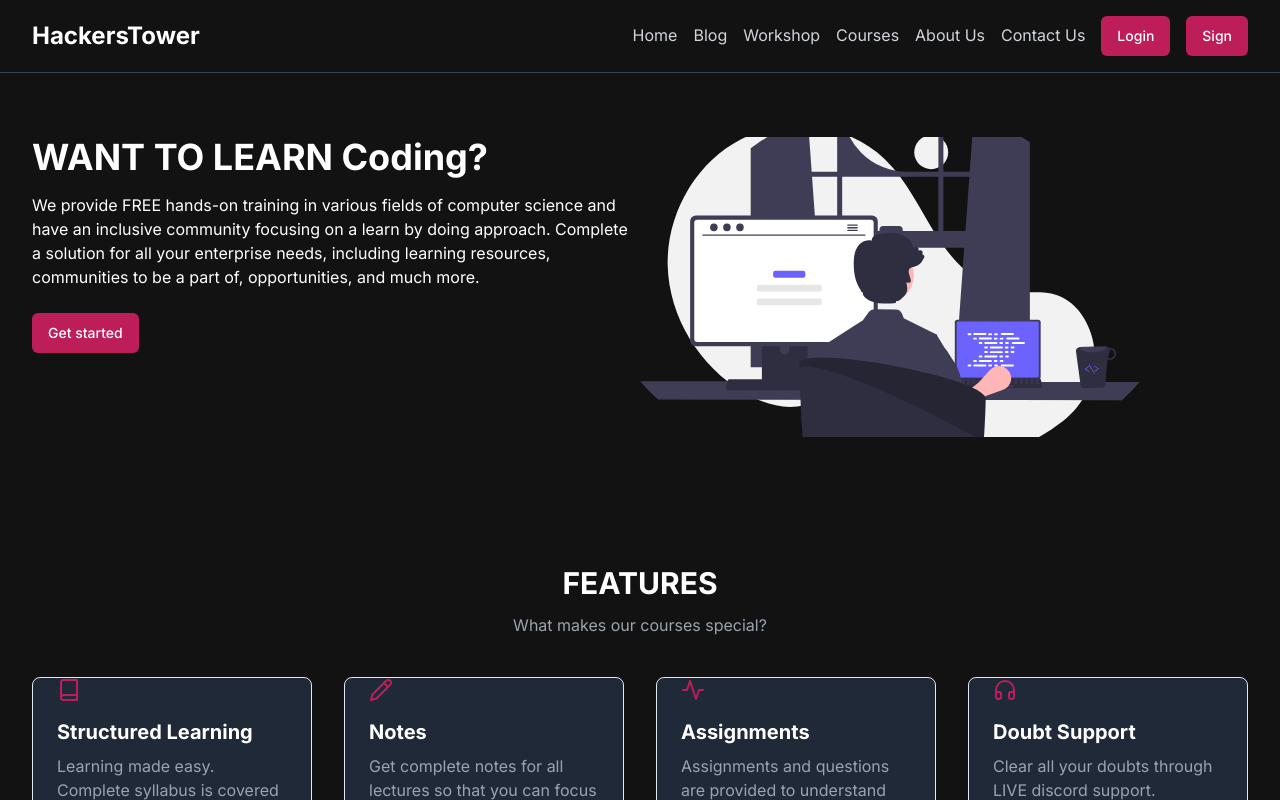
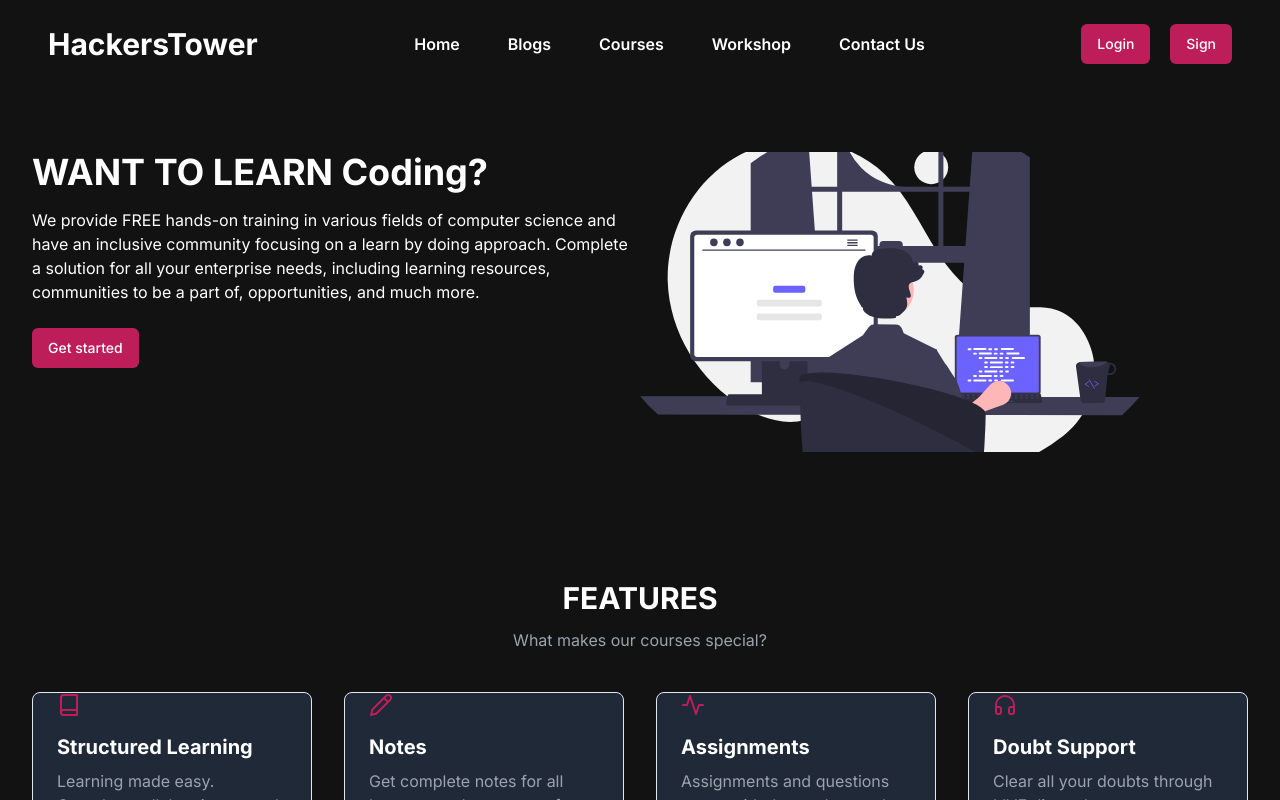
Before and after one commit to HackersTower/hackerstower24, a Next.js app: page / in a window 1280 px wide. Shown: the top 800 px of the page. Built offline with nearby package versions, Linux system fonts and the light colour scheme; no server answers.

Commit message:
feat:[Add auth]

```diff
--- a/package.json
+++ b/package.json
@@ -9,6 +9,7 @@
     "lint": "next lint"
   },
   "dependencies": {
+    "@clerk/nextjs": "^4.30.0",
     "@radix-ui/react-slot": "^1.0.2",
     "class-variance-authority": "^0.7.0",
     "clsx": "^2.1.0",
--- a/src/app/layout.tsx
+++ b/src/app/layout.tsx
@@ -1,6 +1,7 @@
 import type { Metadata } from "next";
 import { Inter } from "next/font/google";
 import "./globals.css";
+import { ClerkProvider } from '@clerk/nextjs'
 import Navbar from "@/components/Navbar";
 import Footer from "@/components/Footer";
 const inter = Inter({ subsets: ["latin"] });
@@ -16,6 +17,7 @@ export default function RootLayout({
   children: React.ReactNode;
 }>) {
   return (
+    <ClerkProvider>
     <html lang="en">
       <body className={inter.className}>
 
@@ -23,5 +25,6 @@ export default function RootLayout({
         <Footer/>
         </body>
     </html>
+    </ClerkProvider>
   );
 }
--- /dev/null
+++ b/src/app/sign-in/[[...sign-in]]/page.tsx
@@ -0,0 +1,9 @@
+import { SignIn } from "@clerk/nextjs";
+ // loginin
+export default function Page() {
+  return(
+    <div className="h-screen bg-[#121212]  flex justify-center items-center">
+    <SignIn path="/sign-in" />
+    </div>
+  );
+}
--- /dev/null
+++ b/src/app/sign-up/[[...sign-up]]/page.tsx
@@ -0,0 +1,10 @@
+import { SignUp } from "@clerk/nextjs";
+ // signup
+export default function Page() {
+
+  return(
+    <div className="h-screen bg-[#121212]  flex justify-center items-center">
+    <SignUp path="/sign-up" />
+    </div>
+  )
+}
--- a/src/components/Navbar.tsx
+++ b/src/components/Navbar.tsx
@@ -1,61 +1,131 @@
 import React from 'react'
 import Link from 'next/link'
 import { Button } from './ui/button'
+import {
+  ClerkProvider,
+  SignedIn,
+  SignedOut,
+  SignInButton,
+  UserButton,
+} from "@clerk/nextjs";
+import { auth, currentUser } from "@clerk/nextjs/server";
+
 const Navbar = () => {
+  const { userId } = auth();
   return (
-<div className='bg-[#121212] text-white '>
-    <nav className="py-4 px-8 flex lg:flex-row flex-col  justify-between items-center border-b border-gray-700">
-    <span className="text-2xl font-bold cursor-pointer"> <Link className='text-white' href="/">HackersTower </Link></span>
-    <div className="space-x-4">
-      <Link className="text-gray-300 hover:text-white" href="#">
+    <>
+    <>
+
+  <div className="flex flex-wrap place-items-center">
+    <section className="relative mx-auto">
+
+      <nav className="flex justify-between bg-[#121212] text-white w-screen">
+        <div className="px-5 xl:px-12 py-6 flex w-full items-center">
+          <a className="text-3xl font-bold font-heading" href="#">
+            {/* <img class="h-9" src="logo.png" alt="logo"> */}
+            HackersTower
+          </a>
+          {/* Nav Links */}
+          <ul className="hidden md:flex px-4 mx-auto font-semibold font-heading space-x-12">
+            <li>
+              <Link className="hover:text-gray-200" href="/">
                 Home
               </Link>
-      <Link className="text-gray-300 hover:text-white" href="#">
-        Blog
+            </li>
+            <li>
+              <Link className="hover:text-gray-200" href="/blogs">
+               Blogs
               </Link>
-      <Link className="text-gray-300 hover:text-white" href="#">
+            </li>
+            <li>
+              <Link className="hover:text-gray-200" href="/courses">
+               Courses
+              </Link>
+            </li>
+            <li>
+              <Link className="hover:text-gray-200" href="/workshop">
+
         Workshop
               </Link>
-      <Link className="text-gray-300 hover:text-white" href="#">
-        Courses
-      </Link>
-      <Link className="text-gray-300 hover:text-white" href="#">
-        About Us
-      </Link>
-      <Link className="text-gray-300 hover:text-white" href="#">
+            </li>
+            <li>
+              <Link className="hover:text-gray-200" href="/contact">
                 Contact Us
               </Link>
-      <Link href="/login">
+            </li>
+          </ul>
+
+          <div className="hidden xl:flex items-center space-x-5">
+
+
+          {userId ? (
+
+        <>
+        <Link className="text-gray-300 hover:text-white" href="#">
+                <SignedIn>
+
+        <UserButton />
+      </SignedIn>
+      </Link>
+
+        </>
+      ):(
+        <>
+
+
+      <Link href="/sign-in">
       <Button className="bg-[#bd1e59] text-white  hover:bg-[#a31648]" >Login</Button>
       </Link>
-      <Link href="/sign">
+      <Link href="/sign-up">
     <Button className="bg-[#bd1e59] text-white hover:bg-[#a31648]" >Sign</Button>
     </Link>
+        </>
+      )}
+
 
 
           </div>
+        </div>
+        {/* Responsive navbar To do make nav-burger working */}
 
-  </nav>
-  </div>
-  )
-}
-
-function ShieldIcon(props:any) {
-    return (
+        <a className="navbar-burger self-center mr-12 xl:hidden" href="#">
           <svg
-        {...props}
             xmlns="http://www.w3.org/2000/svg"
-        width="24"
-        height="24"
+            className="h-6 w-6 hover:text-gray-200"
+            fill="none"
             viewBox="0 0 24 24"
-        fill="none"
             stroke="currentColor"
-        strokeWidth="2"
+          >
+            <path
               strokeLinecap="round"
               strokeLinejoin="round"
+              strokeWidth={2}
+              d="M4 6h16M4 12h16M4 18h16"
+            />
+          </svg>
+        </a>
+      </nav>
+    </section>
+  </div>
+  {/* Does this resource worth a follow? */}
+  {/* <div className="absolute bottom-0 right-0 mb-4 mr-4 z-10">
+    <div>
+      <a
+        title="Follow me on twitter"
+        href="https://www.twitter.com/asad_codes"
+        target="_blank"
+        className="block w-16 h-16 rounded-full transition-all shadow hover:shadow-lg transform hover:scale-110 hover:rotate-12"
       >
-        <path d="M12 22s8-4 8-10V5l-8-3-8 3v7c0 6 8 10 8 10" />
-      </svg>
+        <img
+          className="object-cover object-center w-full h-full rounded-full"
+          src="https://www.imore.com/sites/imore.com/files/styles/large/public/field/image/2019/12/twitter-logo.jpg"
+        />
+      </a>
+    </div>
+  </div> */}
+</>
+
+    </>
   )
 }
 
--- /dev/null
+++ b/src/middleware.ts
@@ -0,0 +1,7 @@
+import { authMiddleware } from "@clerk/nextjs";
+
+export default authMiddleware({});
+
+export const config = {
+  matcher: ["/((?!.+.[w]+$|_next).*)", "/", "/(api|trpc)(.*)"],
+};
```
Also changed, not shown: 2 other files (tests, documents, lock files or other folders). Lines whose indentation alone changed are shown as unchanged.
